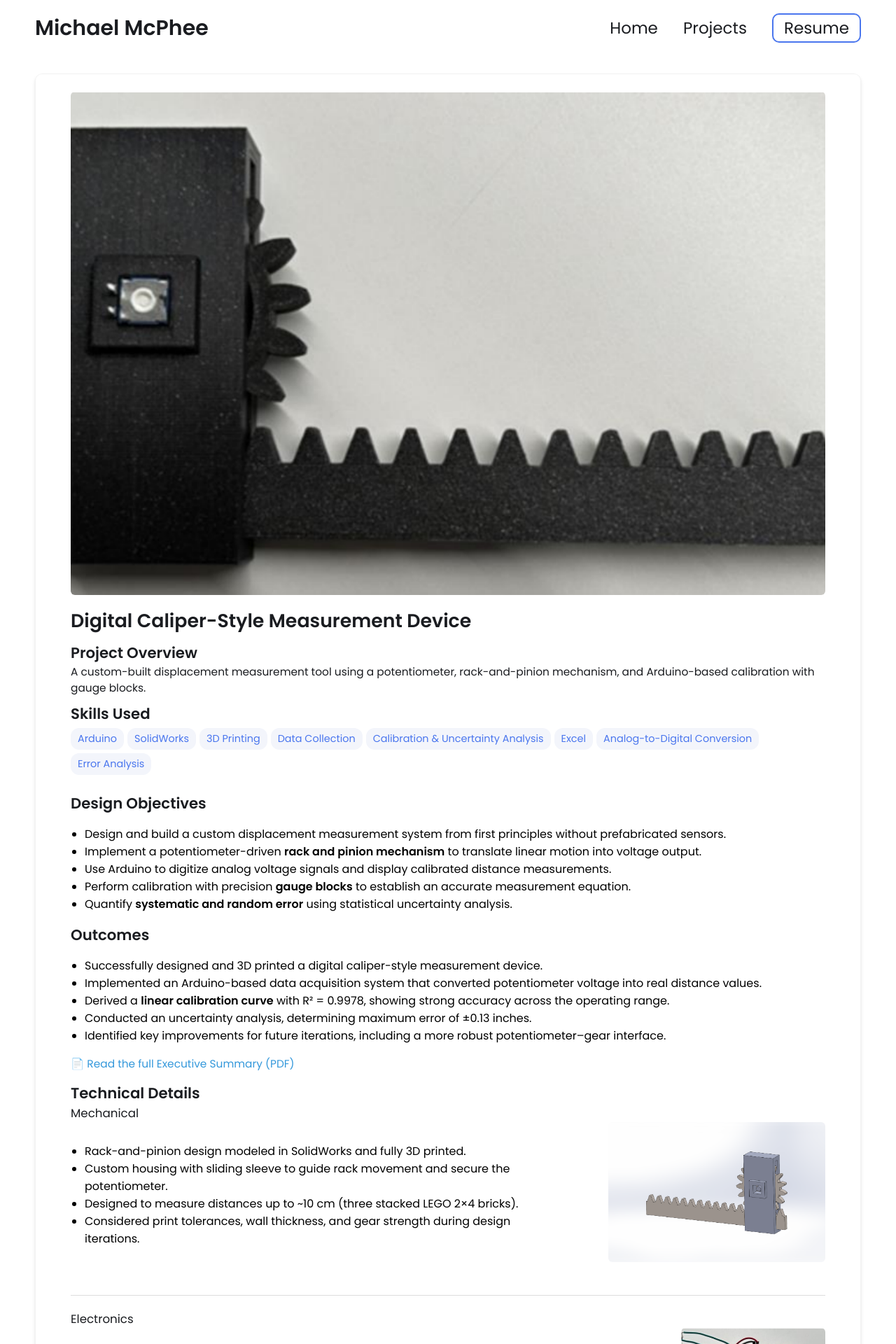
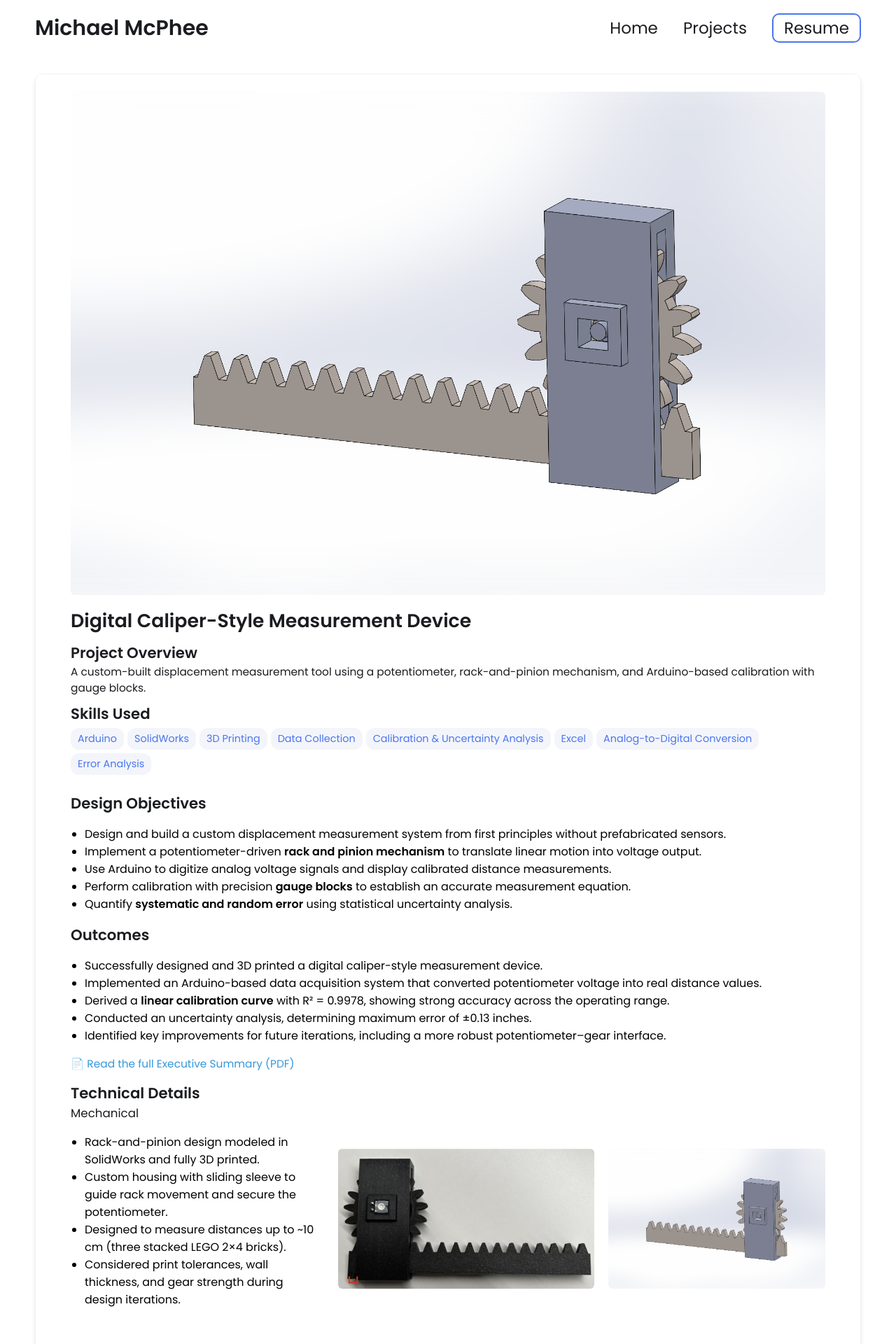
Before and after one commit to michaelmcphee/michaelmcphee.github.io, a Jekyll site: the page built from _projects/ruler_project/index.md, in a window 1280 px wide. Shown: the top 1920 px of the page at 70% size. Built offline with Jekyll 4.4.1, drawn with Linux system fonts in a browser that asks for light colours.

Commit message:
updated ruler project

```diff
--- a/_projects/ruler_project/index.md
+++ b/_projects/ruler_project/index.md
@@ -43,6 +43,9 @@
     </ul>
   </div>
   <div class="image">
+    <img src="/assets/images/ruler-photos/ruler.png" alt="3D Printed Ruler" />
+  </div>
+  <div class="image">
     <img src="/assets/images/ruler-photos/device_solidworks.png" alt="SolidWorks CAD model of device" />
   </div>
 </div>
```
Also changed, not shown: _projects/ruler_project/ruler.png, assets/images/ruler-photos/ruler.png (added).
